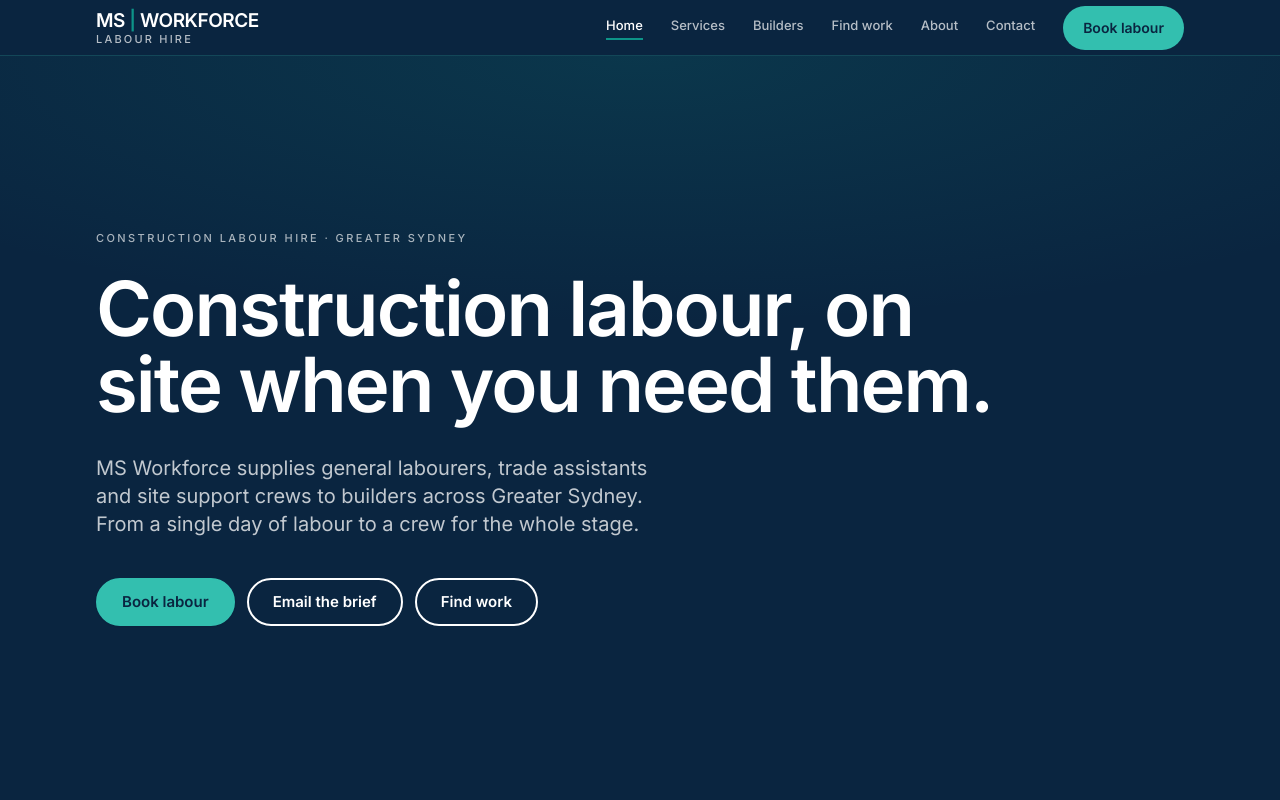
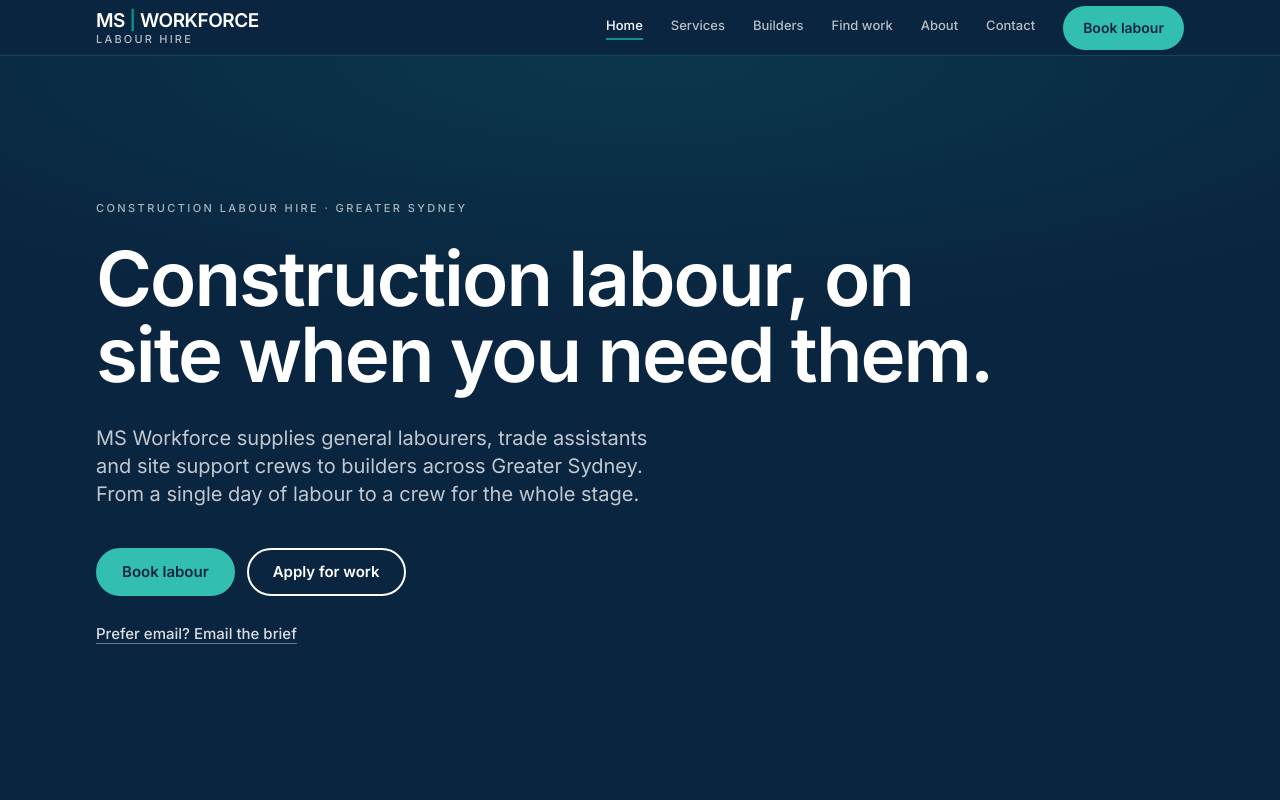
Before and after one commit to curiouscitizen11/MS-Workforce, a Next.js app: page / in a window 1280 px wide. Shown: the top 800 px of the page. Built offline with nearby package versions, Linux system fonts and the light colour scheme.

Commit message:
Heroes: one clear primary button per audience (Book labour / Apply for work), email links as quiet text links, 44px tap targets (approved by Mav 25 Oct)

```diff
--- a/app/candidates/page.tsx
+++ b/app/candidates/page.tsx
@@ -104,16 +104,17 @@ export default function CandidatesPage() {
           </p>
           <div className="mt-10 flex flex-col gap-3 sm:flex-row">
             <a href={formUrl} className="pill pill-teal w-full sm:w-auto" target="_blank" rel="noopener noreferrer">
-              Employee portal
+              Apply for work
+              <span className="sr-only"> (employee portal opens in a new tab)</span>
             </a>
-            <a href={WORK_ENQUIRY_HREF} className="pill pill-line w-full sm:w-auto">
+            <a href={WORK_ENQUIRY_HREF} className="link-quiet link-quiet-light w-full sm:w-auto">
               Email us
             </a>
           </div>
-          <p className="mt-6">
+          <p className="mt-2">
             <a
               href="#tickets"
-              className="text-base font-medium text-teal-300 underline decoration-teal-300/40 underline-offset-4 hover:text-white"
+              className="inline-flex min-h-11 items-center text-base font-medium text-teal-300 underline decoration-teal-300/40 underline-offset-4 hover:text-white"
             >
               Get your tickets
             </a>
--- a/app/clients/page.tsx
+++ b/app/clients/page.tsx
@@ -88,7 +88,7 @@ export default function ClientsPage() {
               Book labour
               <span className="sr-only"> (form opens in a new tab)</span>
             </a>
-            <a href={REQUEST_LABOUR_HREF} className="pill pill-line w-full sm:w-auto">
+            <a href={REQUEST_LABOUR_HREF} className="link-quiet link-quiet-light w-full sm:w-auto">
               Email the brief
             </a>
           </div>
--- a/app/globals.css
+++ b/app/globals.css
@@ -72,6 +72,13 @@ body {
   }
   .pill-line-dark {
     @apply border-navy bg-transparent text-navy hover:bg-navy hover:text-white;
+  }
+  /* Quiet secondary action: underlined text link with a 44px tap area */
+  .link-quiet {
+    @apply inline-flex min-h-11 items-center justify-center px-2 text-[15px] font-medium underline underline-offset-4 transition-colors focus-visible:outline focus-visible:outline-2 focus-visible:outline-offset-2 focus-visible:outline-teal-300;
+  }
+  .link-quiet-light {
+    @apply text-white/85 decoration-white/40 hover:text-white;
   }
   .stack-row {
     @apply grid gap-3 py-8 sm:grid-cols-12 sm:items-baseline sm:gap-8 sm:py-10;
--- a/app/page.tsx
+++ b/app/page.tsx
@@ -71,13 +71,15 @@ export default function HomePage() {
               Book labour
               <span className="sr-only"> (form opens in a new tab)</span>
             </a>
-            <a href={REQUEST_LABOUR_HREF} className="pill pill-line w-full sm:w-auto">
-              Email the brief
-            </a>
-            <Link href="/candidates" className="pill pill-line w-full sm:w-auto">
-              Find work
+            <Link href="/candidates#register" className="pill pill-line w-full sm:w-auto">
+              Apply for work
             </Link>
           </div>
+          <p className="mt-4">
+            <a href={REQUEST_LABOUR_HREF} className="link-quiet link-quiet-light -ml-2">
+              Prefer email? Email the brief
+            </a>
+          </p>
         </div>
       </section>
 
```
